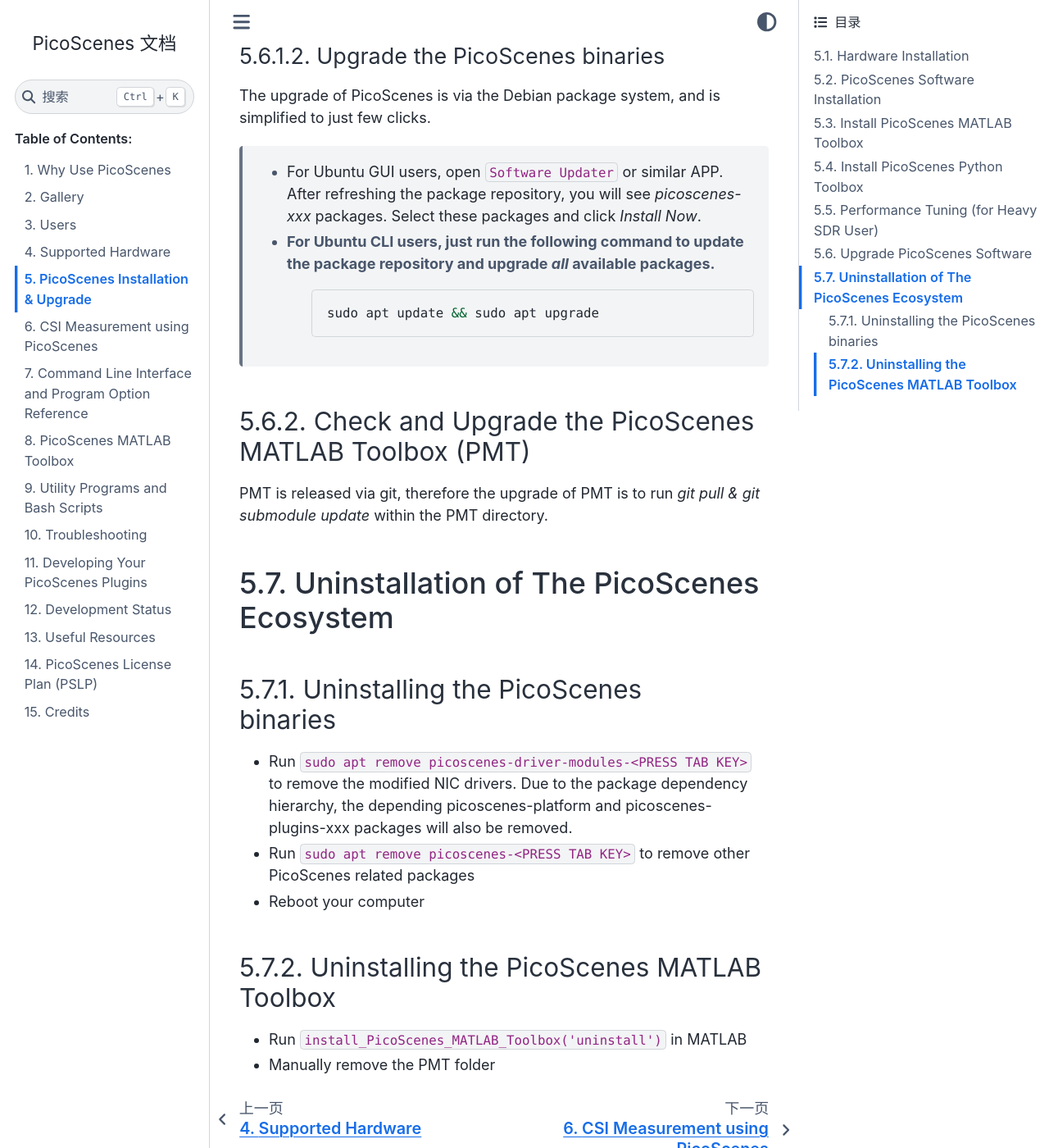
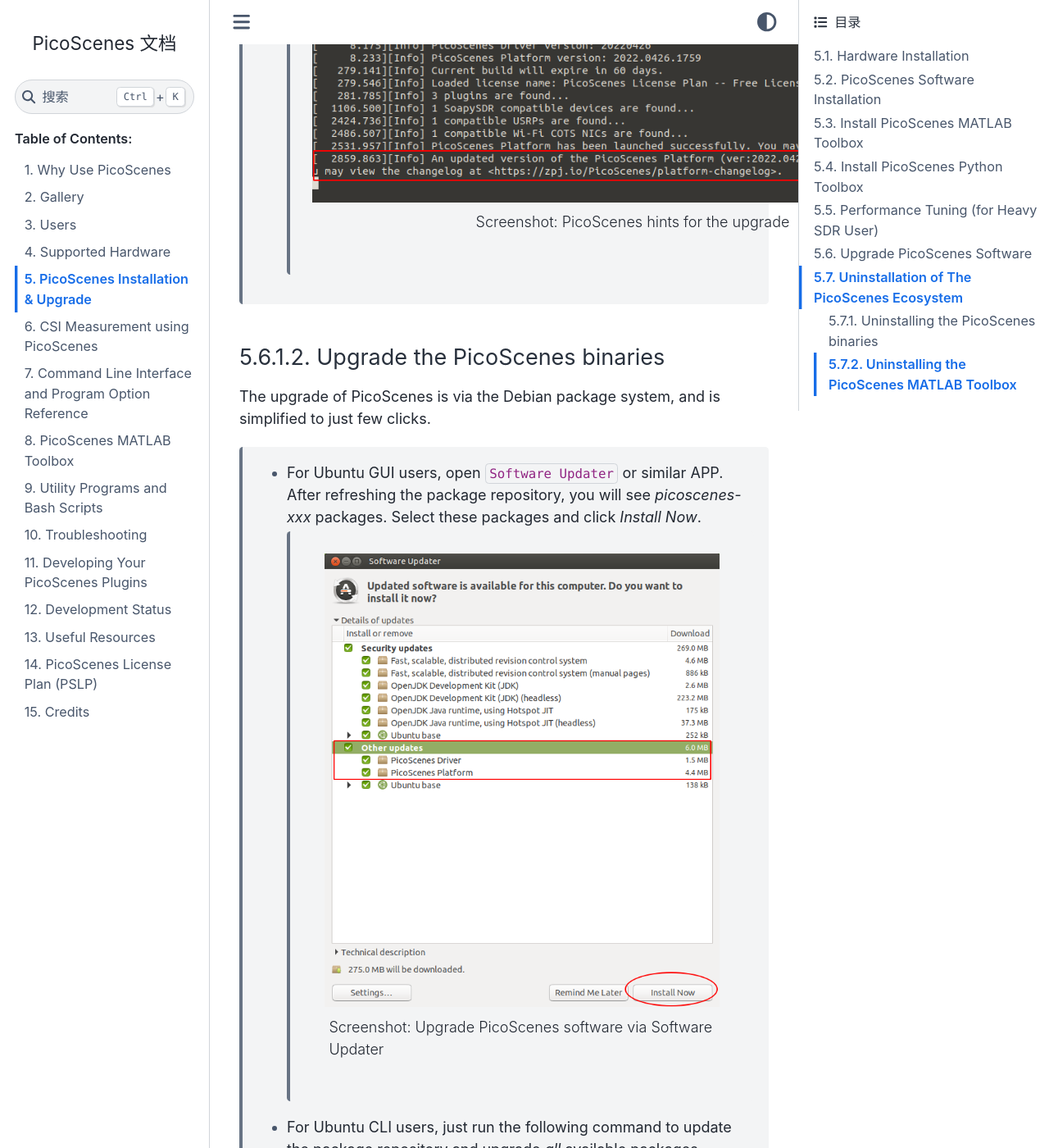
Before and after one commit to wifisensing/PicoScenes-Manual, a Sphinx documentation site: the page built from source/installation.rst, in a window 1280 px wide and 1400 px high, scrolled down 16480 px. Shown: the whole window at 82% size. Built offline with Sphinx 7.4.7 and the Sphinx Book theme 1.1.4, drawn with Linux system fonts in a browser that asks for light colours.

Commit message:
add images to upgrade part

```diff
--- a/source/installation.rst
+++ b/source/installation.rst
@@ -396,6 +396,13 @@
     - Simply Run PicoScenes in the CLI without any program options, and wait a while.
     - If there is a upgrade available, PicoScenes will show a upgrade-hint message like shown below. We suggest you to check the change log to what see which part of PicoScenes is affected.
 
+        .. figure:: /images/PicoScenes_check_upgrade.png
+            :figwidth: 800px
+            :target: /images/PicoScenes_check_upgrade.jpg
+            :align: center
+
+            Screenshot: PicoScenes hints for the upgrade
+
 
 
 Upgrade the PicoScenes binaries
@@ -404,7 +411,16 @@
 The upgrade of PicoScenes is via the Debian package system, and is simplified to just few clicks.
 
     - For Ubuntu GUI users, open ``Software Updater`` or similar APP. After refreshing the package repository, you will see *picoscenes-xxx* packages. Select these packages and click *Install Now*.
+
+        .. figure:: /images/Updater.png
+            :figwidth: 500px
+            :target: /images/Updater.png
+            :align: center
+
+            Screenshot: Upgrade PicoScenes software via Software Updater
+
     - For Ubuntu CLI users, just run the following command to update the package repository and upgrade *all* available packages.
+
         .. code-block:: bash
 
             sudo apt update && sudo apt upgrade
```
Also changed, not shown: source/images/PicoScenes_check_upgrade.png (added), source/images/Updater.png (added).
